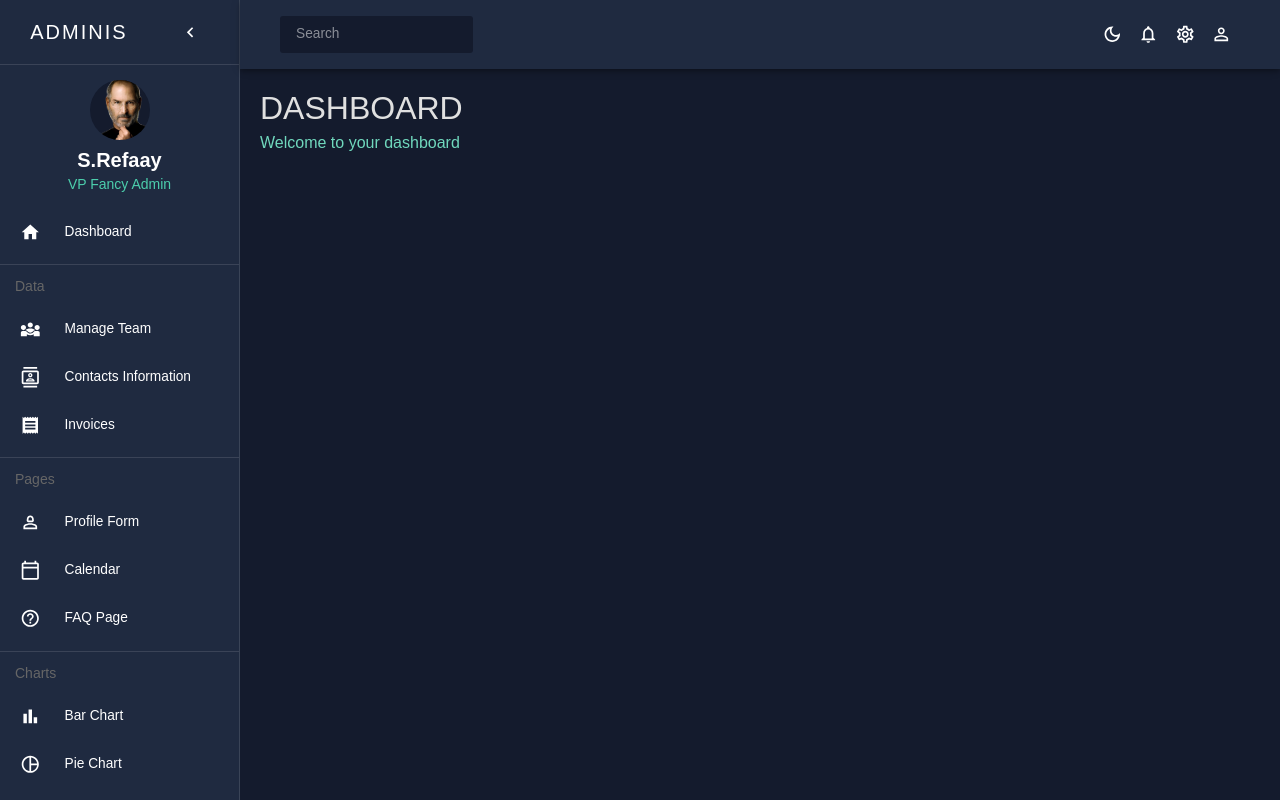
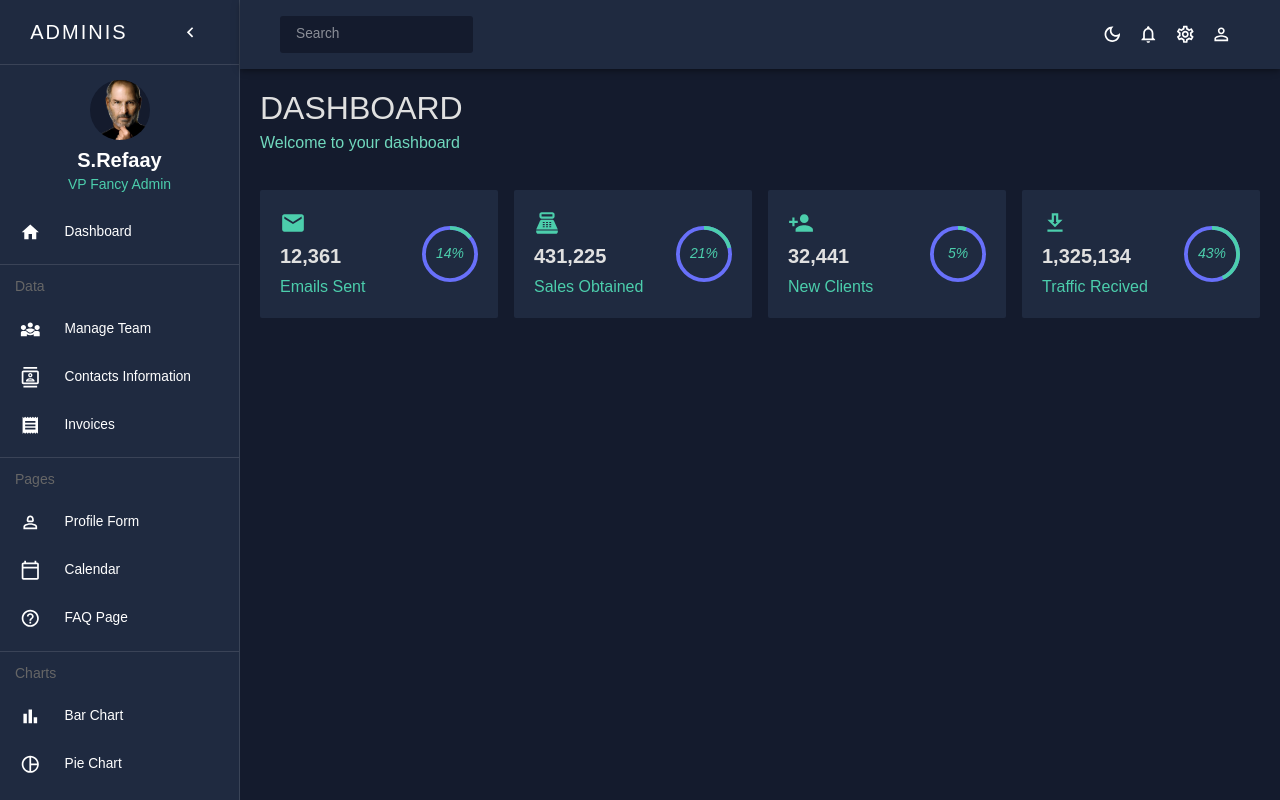
Before and after one commit to SamehRefaay/admin_dashboard_repo, a React (Create React App) app: page / in a window 1280 px wide. Built offline with nearby package versions, Linux system fonts and the light colour scheme.

Commit message:
finish progress and state box in dashboard page

```diff
--- /dev/null
+++ b/src/components/Progress.jsx
@@ -0,0 +1,53 @@
+import { Box, CircularProgress, Typography, useTheme } from '@mui/material';
+import React from 'react';
+import { tokens } from '../theme';
+
+const Progress = props => {
+	const theme = useTheme();
+	const colors = tokens(theme.palette.mode);
+
+	return (
+		<Box sx={{ position: 'relative', display: 'inline-flex' }}>
+			<CircularProgress
+				variant="determinate"
+				value={100}
+				thickness={3}
+				size={props.size}
+				sx={{ color: colors.blueAccent[500] }}
+				style={{ position: 'absolute', right: 0, zIndex: '1' }}
+			/>
+			<CircularProgress
+				variant="determinate"
+				{...props}
+				thickness={3}
+				sx={{ color: colors.greenAccent[500] }}
+				style={{ position: 'relative', zIndex: '2' }}
+			/>
+			<Box
+				sx={{
+					top: 0,
+					left: 0,
+					bottom: 0,
+					right: 0,
+					position: 'absolute',
+					display: 'flex',
+					alignItems: 'center',
+					justifyContent: 'center',
+					zIndex: '3',
+				}}
+			>
+				<Typography
+					variant="caption"
+					component="div"
+					fontSize="14px"
+					fontStyle="italic"
+					color={colors.greenAccent[500]}
+				>
+					{`${Math.round(props.value)}%`}
+				</Typography>
+			</Box>
+		</Box>
+	);
+};
+
+export default Progress;
--- /dev/null
+++ b/src/components/StateBox.jsx
@@ -0,0 +1,38 @@
+import { Box, Typography, useTheme } from '@mui/material';
+import React from 'react';
+import { tokens } from '../theme';
+import Progress from './Progress';
+
+const StateBox = ({ icon, title, subtitle, progress, size }) => {
+	const theme = useTheme();
+	const colors = tokens(theme.palette.mode);
+	console.log(progress);
+	return (
+		<Box
+			padding="20px"
+			display="flex"
+			justifyContent="space-between"
+			alignItems="center"
+			bgcolor={colors.primary[400]}
+			borderRadius="2px"
+		>
+			<Box
+				display="flex"
+				flexDirection="column"
+				alignItems="flex-start"
+				gap={1}
+			>
+				{icon}
+				<Typography variant="h4" fontWeight="bold" color={colors.grey[100]}>
+					{title}
+				</Typography>
+				<Typography variant="h5" color={colors.greenAccent[500]}>
+					{subtitle}
+				</Typography>
+			</Box>
+			<Progress value={progress} size={size} />
+		</Box>
+	);
+};
+
+export default StateBox;
--- a/src/scenes/dashboard/Dashboard.jsx
+++ b/src/scenes/dashboard/Dashboard.jsx
@@ -1,11 +1,74 @@
-import { Box } from '@mui/material';
+import { Box, Grid, useTheme } from '@mui/material';
 import React from 'react';
 import Header from '../../components/Header';
+import StateBox from '../../components/StateBox';
+import { tokens } from '../../theme';
+import EmailIcon from '@mui/icons-material/Email';
+import PointOfSaleIcon from '@mui/icons-material/PointOfSale';
+import PersonAddIcon from '@mui/icons-material/PersonAdd';
+import DownloadOutlinedIcon from '@mui/icons-material/DownloadOutlined';
 
 const Dashborad = () => {
+	const theme = useTheme();
+	const colors = tokens(theme.palette.mode);
+
 	return (
 		<Box p="20px" sx={{}}>
 			<Header title="DASHBOARD" subtitle="Welcome to your dashboard" />
+			<Grid mt="20px" container spacing={2}>
+				<Grid item xs={12} sm={3}>
+					<StateBox
+						icon={
+							<EmailIcon
+								sx={{ color: colors.greenAccent[500], fontSize: '26px' }}
+							/>
+						}
+						title="12,361"
+						subtitle="Emails Sent"
+						progress={14}
+						size="3.5rem"
+					/>
+				</Grid>
+				<Grid item xs={12} sm={3}>
+					<StateBox
+						icon={
+							<PointOfSaleIcon
+								sx={{ color: colors.greenAccent[500], fontSize: '26px' }}
+							/>
+						}
+						title="431,225"
+						subtitle="Sales Obtained"
+						progress={21}
+						size="3.5rem"
+					/>
+				</Grid>
+				<Grid item xs={12} sm={3}>
+					<StateBox
+						icon={
+							<PersonAddIcon
+								sx={{ color: colors.greenAccent[500], fontSize: '26px' }}
+							/>
+						}
+						title="32,441"
+						subtitle="New Clients"
+						progress={5}
+						size="3.5rem"
+					/>
+				</Grid>
+				<Grid item xs={12} sm={3}>
+					<StateBox
+						icon={
+							<DownloadOutlinedIcon
+								sx={{ color: colors.greenAccent[500], fontSize: '26px' }}
+							/>
+						}
+						title="1,325,134"
+						subtitle="Traffic Recived"
+						progress={43}
+						size="3.5rem"
+					/>
+				</Grid>
+			</Grid>
 		</Box>
 	);
 };
```
